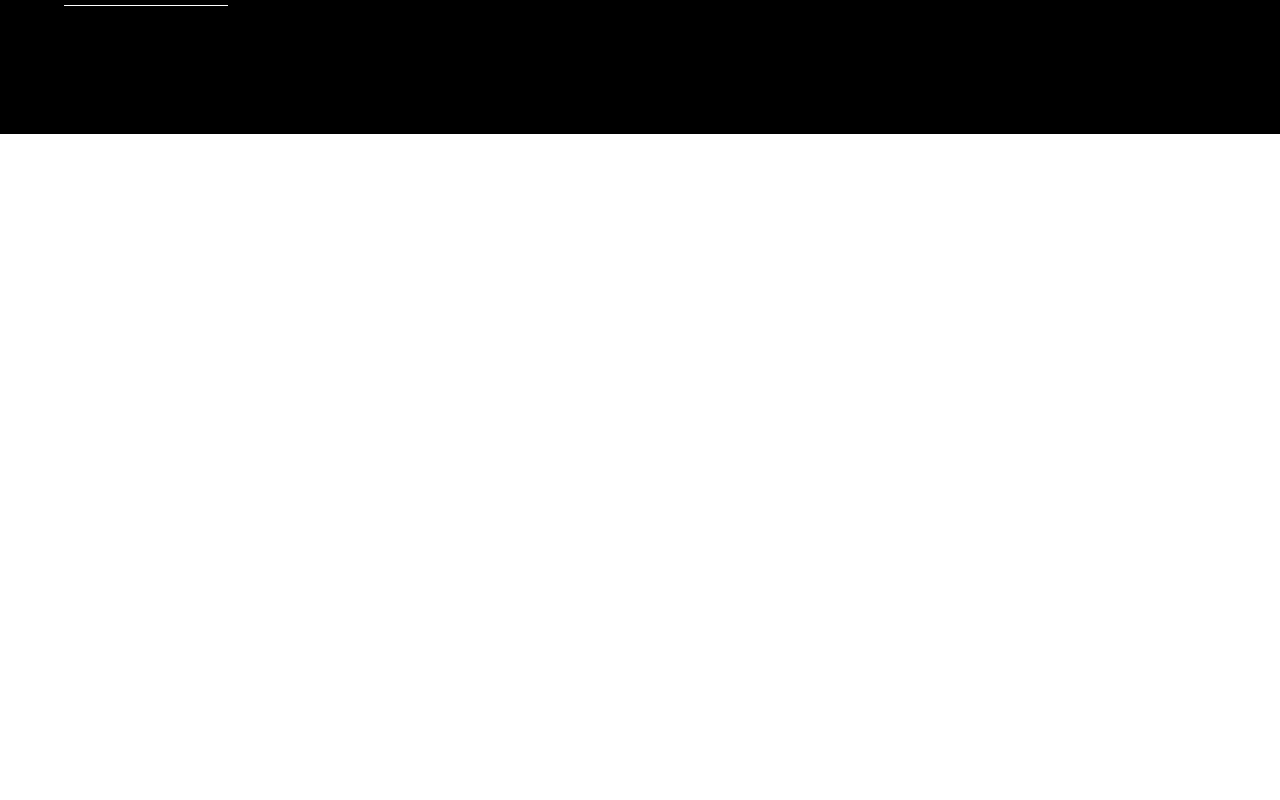
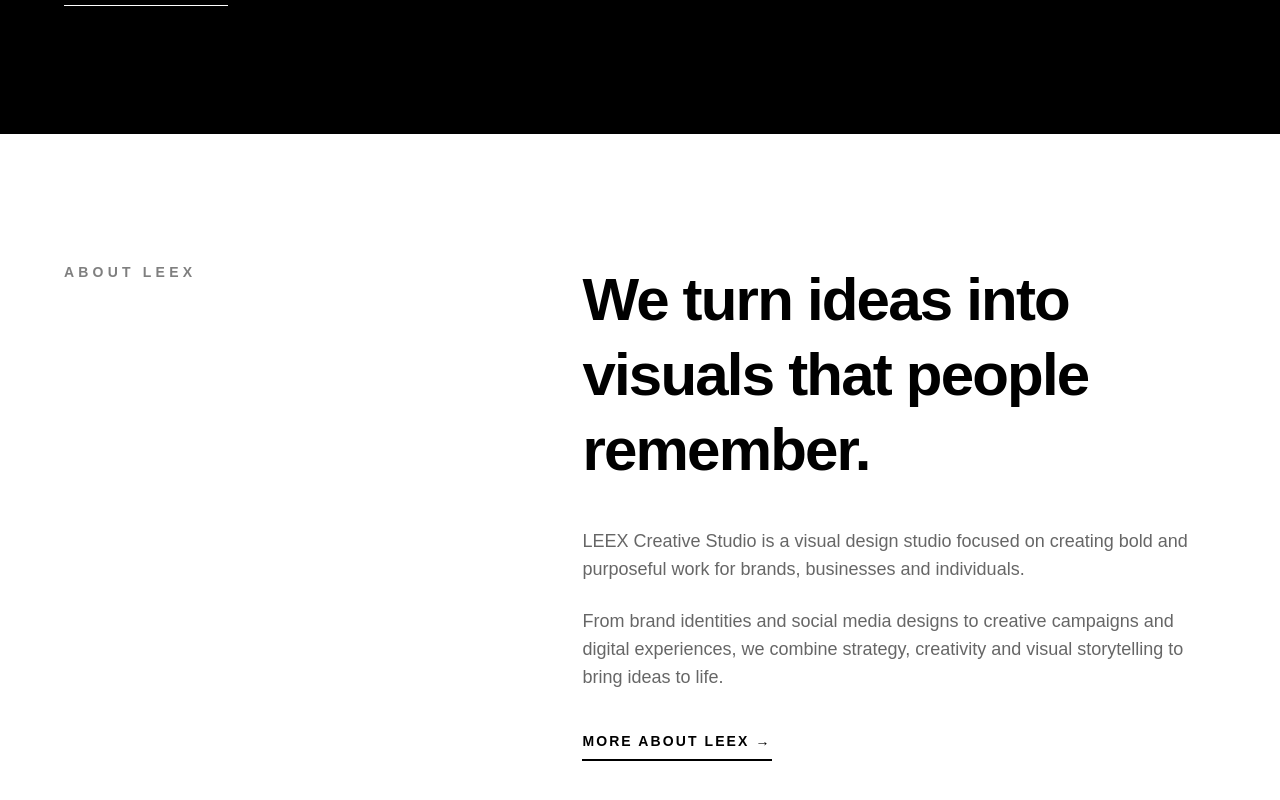
Before and after one commit to Phyleex/felixportfolio, a Next.js app: page / in a window 1280 px wide. Shown: the part 1513-2313 px from the top of the page. Before the commit the page ends 1647 px from the top, so only its background shows below. Built offline with nearby package versions, Linux system fonts and the light colour scheme.

Commit message:
Build about section

```diff
--- a/src/app/page.js
+++ b/src/app/page.js
@@ -1,5 +1,6 @@
 import Navbar from "@/components/Navbar";
 import SelectedWork from "@/components/SelectedWork";
+import AboutSection from "@/components/AboutSection";
 
 export default function Home() {
   return (
@@ -40,6 +41,7 @@ export default function Home() {
       </section>
 
       <SelectedWork />
+      <AboutSection />
     </main>
   );
 }
--- /dev/null
+++ b/src/components/AboutSection.jsx
@@ -0,0 +1,47 @@
+export default function AboutSection() {
+  return (
+    <section
+      id="about"
+      className="bg-white px-6 py-24 text-black lg:px-16 lg:py-32"
+    >
+      <div className="mx-auto max-w-7xl">
+        <div className="grid gap-16 lg:grid-cols-[1fr_1.5fr] lg:gap-24">
+          {/* Label */}
+          <div>
+            <p className="text-sm font-semibold uppercase tracking-[0.3em] text-black/50">
+              About LEEX
+            </p>
+          </div>
+
+          {/* Content */}
+          <div>
+            <h2 className="max-w-4xl text-4xl font-bold leading-tight tracking-[-0.03em] sm:text-5xl md:text-6xl">
+              We turn ideas into visuals that people remember.
+            </h2>
+
+            <div className="mt-10 max-w-2xl space-y-6 text-base leading-7 text-black/60 md:text-lg">
+              <p>
+                LEEX Creative Studio is a visual design studio focused on
+                creating bold and purposeful work for brands, businesses and
+                individuals.
+              </p>
+
+              <p>
+                From brand identities and social media designs to creative
+                campaigns and digital experiences, we combine strategy,
+                creativity and visual storytelling to bring ideas to life.
+              </p>
+            </div>
+
+            <a
+              href="/about"
+              className="mt-10 inline-flex border-b-2 border-black pb-2 text-sm font-semibold uppercase tracking-[0.15em] transition-opacity hover:opacity-50"
+            >
+              More about LEEX →
+            </a>
+          </div>
+        </div>
+      </div>
+    </section>
+  );
+}
```
